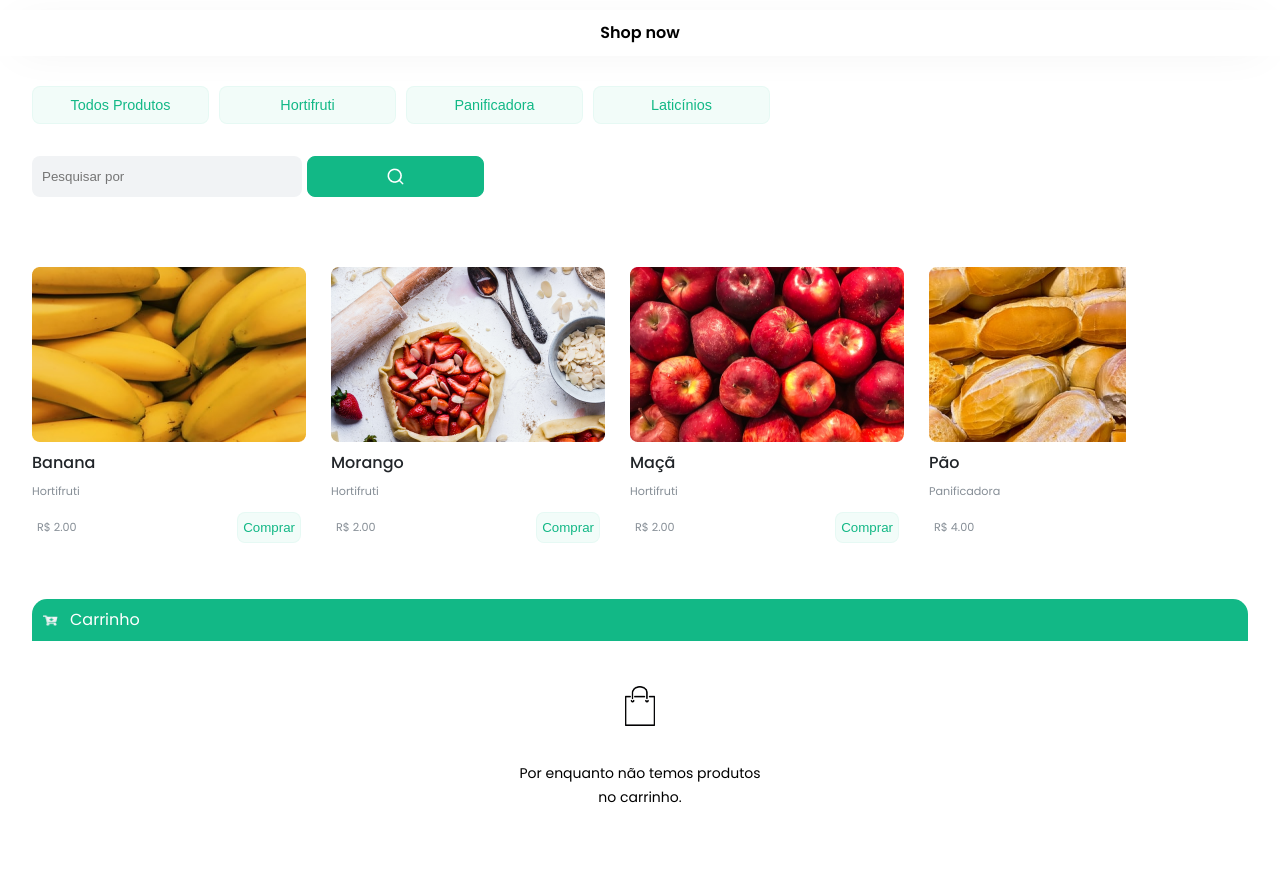
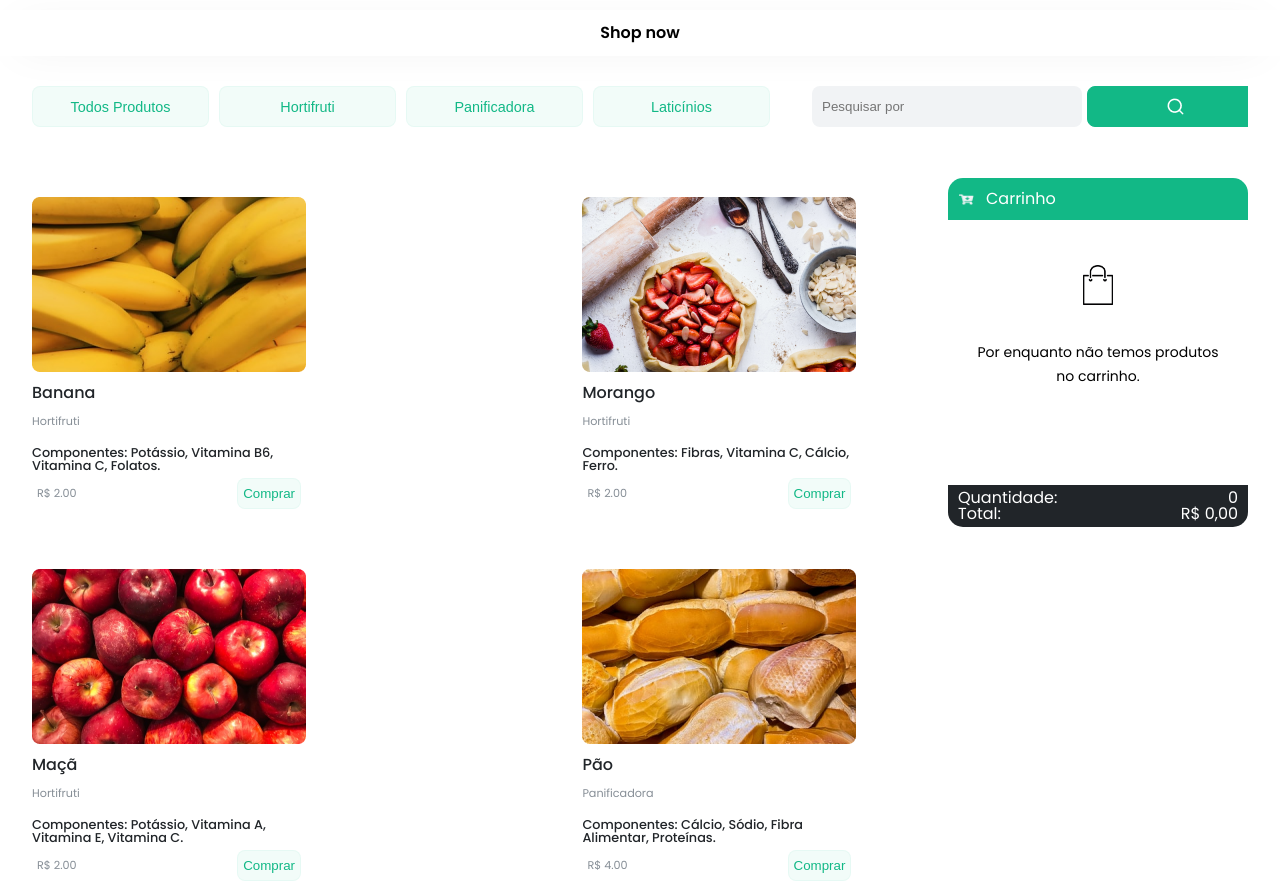
Before and after one commit to Kenzie-Academy-Brasil-Developers/entrega-lista-produtos-m2-sprint-1b-wesleydematos, a plain HTML site: page index.html in a window 1280 px wide. Shown: the top 889 px of the page. Drawn offline with Linux system fonts and the light colour scheme.

Commit message:
final commit

```diff
--- a/index.html
+++ b/index.html
@@ -53,6 +53,7 @@
         </div>
       </section>
 
+      <div class="conteudoSite">
         <section class="containerVitrine">
           <div class="containerListaProdutos">
             <ul>
@@ -100,6 +101,7 @@
             </div>
           </div>
         </section>
+      </div>
     </main>
   </body>
 </html>
--- a/src/css/style.css
+++ b/src/css/style.css
@@ -178,9 +178,6 @@ main {
     color: #212529;
 }
 
-.containerListaProdutos ul li span{
-    display: none;
-}
 
 .containerListaProdutos ul li button {
     background-color: #12b8860d;
@@ -205,6 +202,7 @@ main {
 .containerCarrinho{
     display: flex;
     flex-direction: column;
+    max-width: 600px;
 }
 
 .tituloCarrinho{
@@ -317,3 +315,37 @@ main {
     color: red;
     cursor: pointer;
 }
+
+@media (max-width: 767px){
+    .containerListaProdutos ul li span{
+        display: none;
+    }
+}
+
+@media (min-width: 768px) {
+    .filtersContainer{
+        flex-direction: row;
+        justify-content: space-between;
+    }
+}
+
+@media (min-width: 1024px) {
+    .filtersContainer{
+        overflow-x: hidden;
+    }
+
+    .conteudoSite{
+        display: flex;
+        flex-direction: row;
+        justify-content: space-between;
+    }
+
+    .containerListaProdutos ul {
+        flex-wrap: wrap;
+        overflow-x: hidden;
+    }
+
+    .containerCarrinho{
+        min-width: 300px;
+    }
+}
```
Lines whose indentation alone changed are shown as unchanged.
